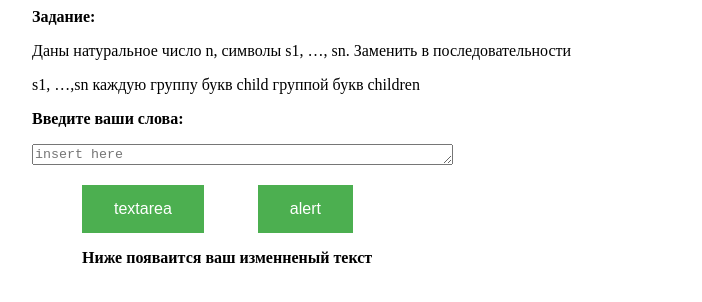
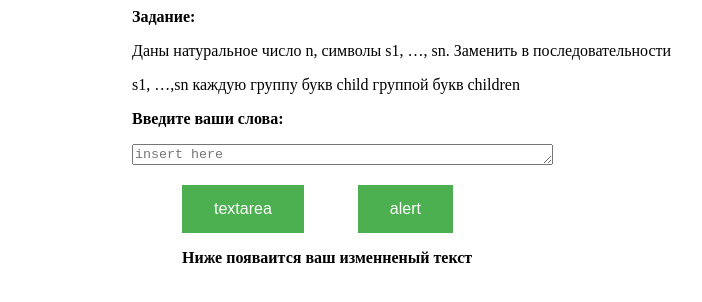
Before and after one commit to JohnKey3/Work17, a plain HTML site: page index.html in a window 1280 px wide. Shown: the whole page, without its empty margins (276-978 px from the left). Drawn offline with Linux system fonts and the light colour scheme.

Commit message:
Update index.html
fixw size?

```diff
--- a/index.html
+++ b/index.html
@@ -60,7 +60,7 @@ button:hover{
 }
 
 .box{
-	margin-left: 300px;
+	margin-left: 400px;
 }
 .heh{
 	margin-left: 50px;
```
